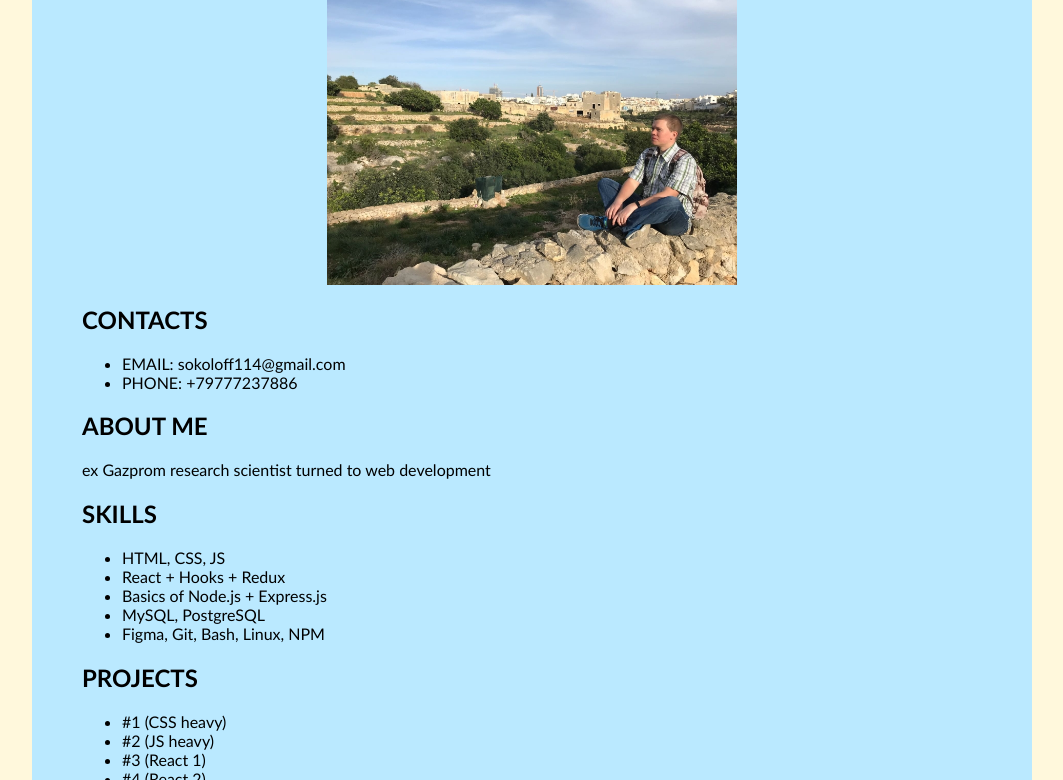
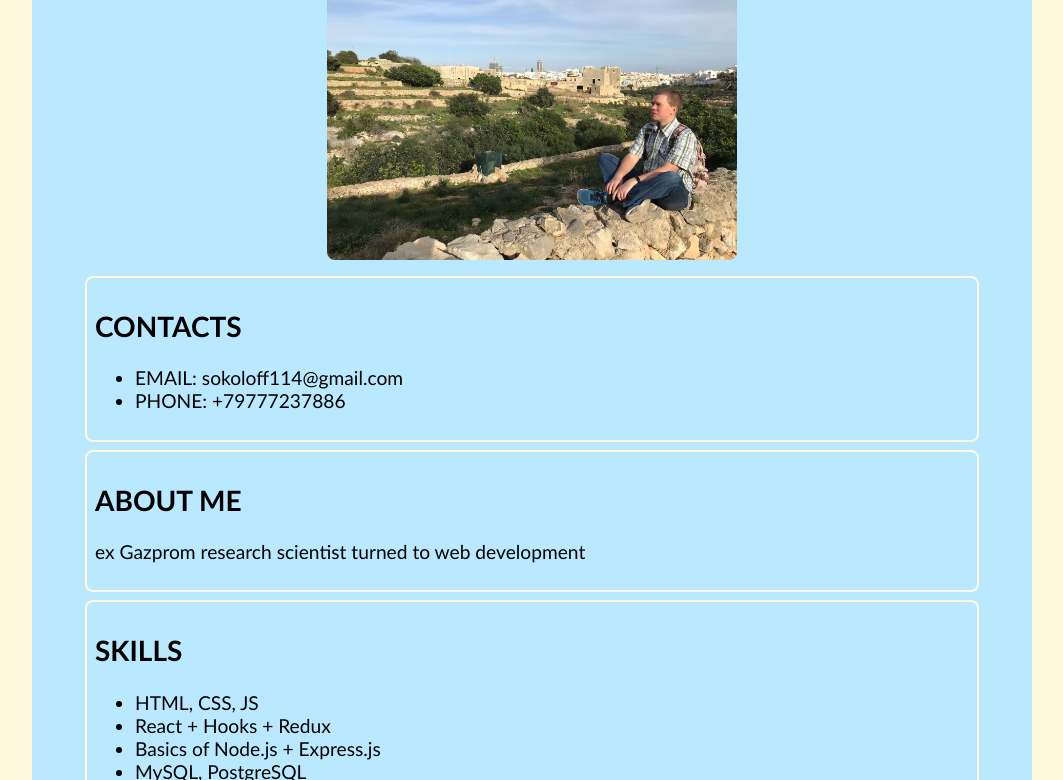
Before and after one commit to NSokolov114/rsschool-cv, a plain HTML site: page index.html in a window 1280 px wide. Shown: the part 274-1054 px from the top of the page, without its empty margins (108-1171 px from the left). Drawn offline with Linux system fonts and the light colour scheme.

Commit message:
fix: semantic tags usage

```diff
--- a/style.css
+++ b/style.css
@@ -2,6 +2,21 @@ body {
   margin: auto 0;
   font-family: 'Gill Sans', 'Gill Sans MT', Calibri, 'Trebuchet MS', sans-serif;
   background-color: cornsilk;
+}
+
+.nav {
+  list-style: none;
+  height: 50px;
+  background-color: cornsilk;
+
+}
+
+article {
+  border: 2px solid cornsilk;
+  border-radius: 8px;
+  margin: 8px 3px;
+  padding: 8px 8px;
+  font-size: 1.2rem;
 }
 
 a {
@@ -9,10 +24,16 @@ a {
   text-decoration: underline;
 }
 
-.nav {
-  list-style: none;
-  height: 50px;
-  background-color: cornsilk;
+h1 {
+  font-size: 2rem;
+}
+
+h2 {
+  font-size: 1.75rem;
+}
+
+h3 {
+  font-size: 1.5rem;
 }
 
 .container {
@@ -20,7 +41,7 @@ a {
   display: flex;
   flex-direction: column;
   align-items: center;
-  margin: 0px auto 0px auto;
+  margin: 10px auto;
 }
 
 .box {
@@ -28,6 +49,7 @@ a {
   justify-content: left;
   background-color: rgb(186, 233, 255);
   border-radius: 8px;
+  margin: 10px 0 10px 0;
 }
 
 .my_img {
@@ -35,6 +57,12 @@ a {
   margin-left: auto;
   margin-right: auto;
   width: 50%;
+  border-radius: 8px;
+  margin-top: -55px;
+}
+
+header h2 {
+  font-style: italic;
 }
 
 footer {
```
